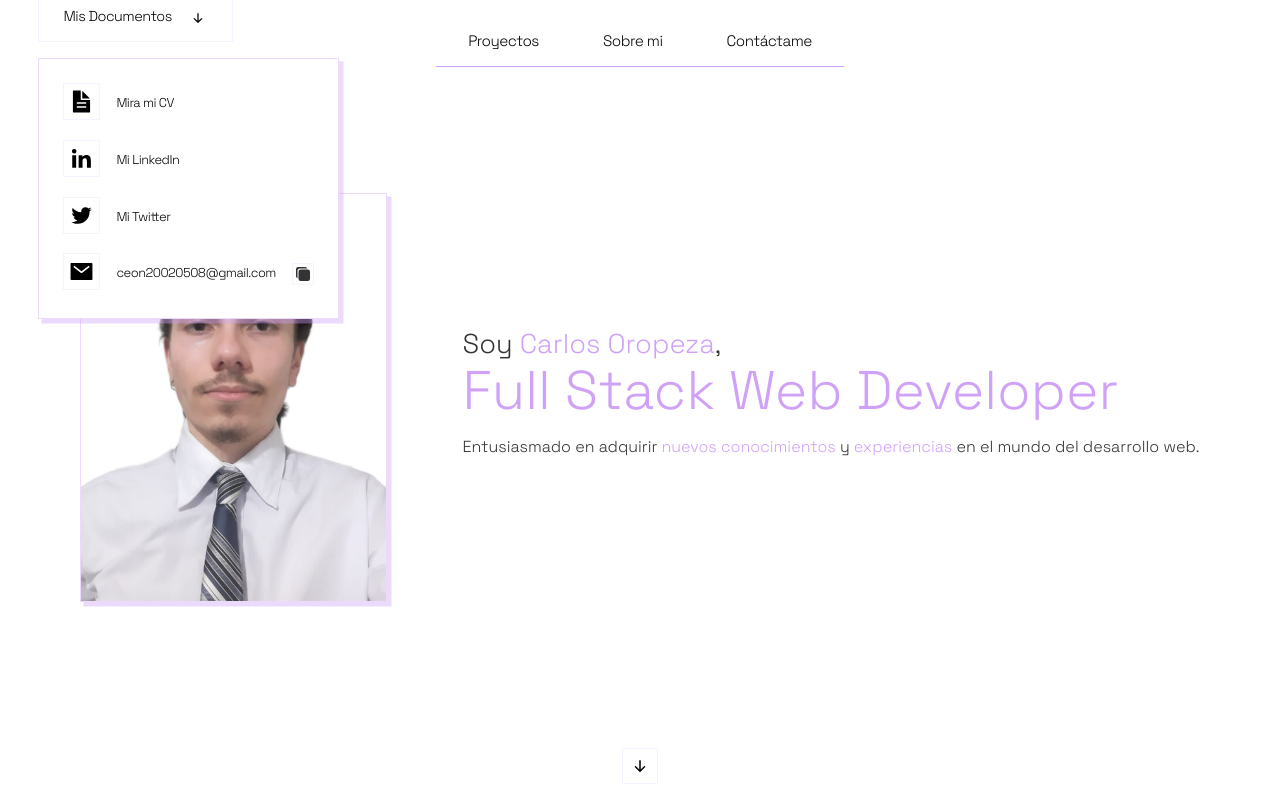
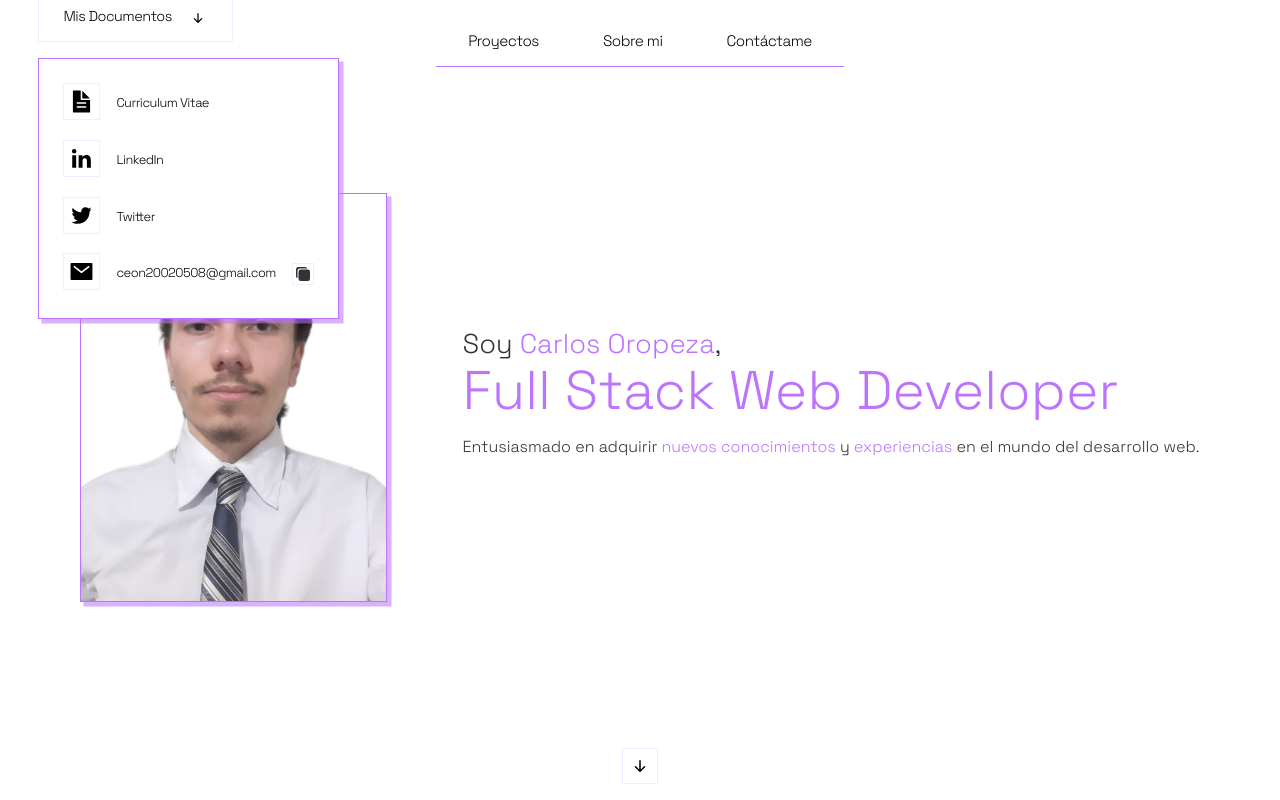
Before and after one commit to CeonSl/Ceon-portfolio, a React (Vite) app: page / in a window 1280 px wide. Both pictures are taken after a click on the button "Mis Documentos". Shown: the top 800 px of the page. Built offline with nearby package versions, Linux system fonts and the light colour scheme.

Commit message:
Adding css variables for colors, and fixing redundance

```diff
--- a/src/components/ButtonsSocialMediaResume.jsx
+++ b/src/components/ButtonsSocialMediaResume.jsx
@@ -51,7 +51,7 @@ const ButtonsSocialMediaResume = () => {
           <div className={headerStyles.containerIcon}>
             {downloadResume ? <Check /> : <Resume />}
           </div>
-          <p>Mira mi CV</p>
+          <p>Curriculum Vitae</p>
         </a>
       </li>
       <li>
@@ -66,7 +66,7 @@ const ButtonsSocialMediaResume = () => {
           <div className={headerStyles.containerIcon}>
             <LinkedIn />
           </div>
-          <p>Mi LinkedIn</p>
+          <p>LinkedIn</p>
         </a>
       </li>
       <li>
@@ -81,7 +81,7 @@ const ButtonsSocialMediaResume = () => {
           <div className={headerStyles.containerIcon}>
             <Twitter />
           </div>
-          <p>Mi Twitter</p>
+          <p>Twitter</p>
         </a>
       </li>
       <li>
--- a/src/css/aboutMeSectionStyles.module.css
+++ b/src/css/aboutMeSectionStyles.module.css
@@ -50,8 +50,8 @@
   height: 400px;
   object-fit: cover;
   object-position: center;
-  box-shadow: #d0a2f766 4px 4px 0px 0.5px;
-  border: 1px solid #d0a2f766;
+  box-shadow: var(--primary-shadow-color) 4px 4px 0px 0.5px;
+  border: 1px solid var(--primary-color);
 }
 
 .containerPhotos img:first-child {
--- a/src/css/contactMeSectionStyles.module.css
+++ b/src/css/contactMeSectionStyles.module.css
@@ -32,10 +32,10 @@
 
 .form input,
 .form textarea {
-  box-shadow: #d0a2f766 4px 4px 0px 0.5px;
+  box-shadow: var(--primary-shadow-color) 4px 4px 0px 0.5px;
   outline: none;
   border: transparent;
-  border: 1px solid #d0a2f766;
+  border: 1px solid var(--primary-color);
   padding: 15px 20px;
   margin-bottom: 20px;
   font-size: 0.833rem;
@@ -52,12 +52,12 @@
   background-color: #fff;
   cursor: pointer;
   font-weight: 500;
-  border: 1px rgba(208, 162, 247, 0.15) solid;
+  border: 1px var(--primary-unmarked-color) solid;
   transition: all 0.2s ease-in-out;
 }
 
 .form button:hover {
-  box-shadow: #d0a2f7 0.5px 0.5px 1px 0.5px;
+  box-shadow: var(--primary-color) 0.5px 0.5px 1px 0.5px;
 }
 
 @media only screen and (max-width: 1050px) {
--- a/src/css/footerStyles.module.css
+++ b/src/css/footerStyles.module.css
@@ -1,5 +1,5 @@
 .container {
-  box-shadow: rgba(0, 0, 0, 0.05) 0px -1px 2px 0px;
+  box-shadow: var(--primary-unmarked-color) 0px -1px 2px 0px;
 }
 
 .footer {
--- a/src/css/goBackTopStyles.module.css
+++ b/src/css/goBackTopStyles.module.css
@@ -11,7 +11,7 @@
 
 .container svg {
   font-size: 2.2rem;
-  border: 1px rgba(208, 162, 247, 0.15) solid;
+  border: 1px var(--primary-unmarked-color) solid;
   background-color: #ffffff;
   padding: 0.3rem;
   height: 20px;
@@ -20,7 +20,7 @@
 }
 
 .container svg:hover {
-  box-shadow: #d0a2f7 0.5px 0.5px 1px 0.5px;
+  box-shadow: var(--primary-color) 0.5px 0.5px 1px 0.5px;
 }
 
 .fadeIn .container {
--- a/src/css/headerStyles.module.css
+++ b/src/css/headerStyles.module.css
@@ -8,7 +8,7 @@
 
 .containerLinks {
   z-index: 100;
-  border-bottom: 1px solid #d0a2f7;
+  border-bottom: 1px solid var(--primary-color);
   margin: 1rem 0;
   display: flex;
   padding: 1rem 0;
@@ -28,7 +28,7 @@
 }
 
 .containerLinks li a:hover {
-  border-bottom: 2px solid #d0a2f7;
+  border-bottom: 2px solid var(--primary-color);
 }
 
 .containerDocs {
@@ -36,7 +36,7 @@
   display: flex;
   align-self: center;
   padding: 0.8rem 1.5rem;
-  border: 1px rgba(208, 162, 247, 0.15) solid;
+  border: 1px var(--primary-unmarked-color) solid;
   background-color: #fff;
   position: absolute;
   left: 3%;
@@ -47,7 +47,7 @@
 }
 
 .containerDocs:hover {
-  box-shadow: #d0a2f7 0.5px 0.5px 1px 0.5px;
+  box-shadow: var(--primary-color) 0.5px 0.5px 1px 0.5px;
 }
 
 .containerDocs p {
@@ -65,8 +65,8 @@
 
 .containerButtons {
   background-color: #fff;
-  box-shadow: #d0a2f766 4px 4px 0px 0.5px;
-  border: 1px solid #d0a2f766;
+  box-shadow: var(--primary-shadow-color) 4px 4px 0px 0.5px;
+  border: 1px solid var(--primary-color);
   padding: 1.5rem;
   position: absolute;
   left: 3%;
@@ -138,13 +138,13 @@
   align-items: center;
   z-index: 10;
   cursor: pointer;
-  border: 1px rgba(208, 162, 247, 0.15) solid;
+  border: 1px var(--primary-unmarked-color) solid;
   padding: 2px;
   transition: all 0.2s ease-in-out;
 }
 
 .containerIconCopy:hover {
-  box-shadow: #d0a2f7 0.5px 0.5px 1px 0.5px;
+  box-shadow: var(--primary-color) 0.5px 0.5px 1px 0.5px;
 }
 
 .containerLiEmail {
@@ -157,10 +157,10 @@
   width: 25px;
   height: 25px;
   padding: 5px;
-  border: 1px rgba(208, 162, 247, 0.15) solid;
+  border: 1px var(--primary-unmarked-color) solid;
   transition: all 0.2s ease-in-out;
 }
 
 .linkHovered {
-  box-shadow: #d0a2f7 0.5px 0.5px 1px 0.5px;
+  box-shadow: var(--primary-color) 0.5px 0.5px 1px 0.5px;
 }
--- a/src/css/mainSectionStyles.module.css
+++ b/src/css/mainSectionStyles.module.css
@@ -22,8 +22,8 @@
 .containerImg img {
   width: 325px;
   height: auto;
-  box-shadow: #d0a2f766 4px 4px 0px 0.5px;
-  border: 1px solid #d0a2f766;
+  box-shadow: var(--primary-shadow-color) 4px 4px 0px 0.5px;
+  border: 1px solid var(--primary-color);
   margin-right: 75px;
 }
 
@@ -40,12 +40,12 @@
 
 .containerInfo h3 span {
   font-weight: 100;
-  color: #d0a2f7;
+  color: var(--primary-color);
 }
 
 .containerInfo h2 {
   font-weight: 100;
-  color: #d0a2f7;
+  color: var(--primary-color);
   font-size: calc(2.5rem * 2);
   margin: 0;
   padding: 0;
@@ -57,7 +57,7 @@
 
 .containerInfo p span {
   font-weight: 100;
-  color: #d0a2f7;
+  color: var(--primary-color);
 }
 
 .containerArrowDown {
@@ -68,7 +68,7 @@
 
 .containerArrowDown a {
   color: #000;
-  border: 1px rgba(208, 162, 247, 0.15) solid;
+  border: 1px var(--primary-unmarked-color) solid;
   background-color: #ffffff;
   padding: 0.3rem;
   text-decoration: none;
@@ -78,7 +78,7 @@
 }
 
 .containerArrowDown a:hover {
-  box-shadow: #d0a2f7 0.5px 0.5px 1px 0.5px;
+  box-shadow: var(--primary-color) 0.5px 0.5px 1px 0.5px;
 }
 
 @media only screen and (max-width: 1700px) {
--- a/src/css/projectsSectionStyles.module.css
+++ b/src/css/projectsSectionStyles.module.css
@@ -25,7 +25,7 @@
   font-size: 2rem;
   margin: 0;
   margin-bottom: 2rem;
-  color: #bd74fc;
+  color: var(--primary-color);
 }
 
 .project.reverseProject h3 {
@@ -54,8 +54,8 @@
   height: auto;
   padding: 0;
   margin: 0;
-  box-shadow: #d0a2f766 4px 4px 0px 0.5px;
-  border: 1px solid #d0a2f766;
+  box-shadow: var(--primary-shadow-color) 4px 4px 0px 0.5px;
+  border: 1px solid var(--primary-color);
 }
 
 @media only screen and (max-width: 1050px) {
--- a/src/index.css
+++ b/src/index.css
@@ -7,6 +7,12 @@
  * 1. Correct the line height in all browsers.
  * 2. Prevent adjustments of font size after orientation changes in iOS.
  */
+
+:root {
+  --primary-color: #bd74fc;
+  --primary-shadow-color: #bc74fc8f;
+  --primary-unmarked-color: #bc74fc24;
+}
 
 html {
   line-height: 1.15; /* 1 */
```
